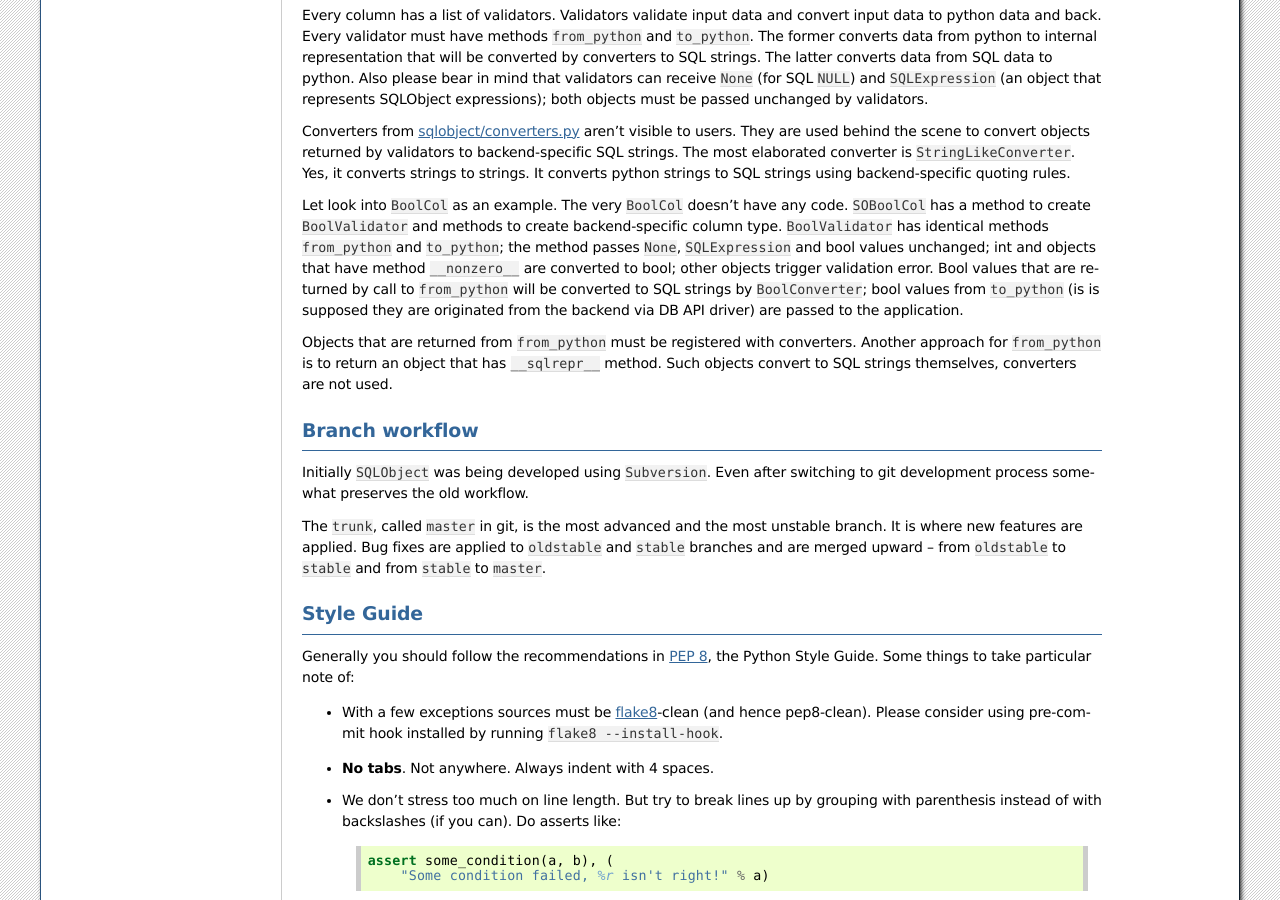
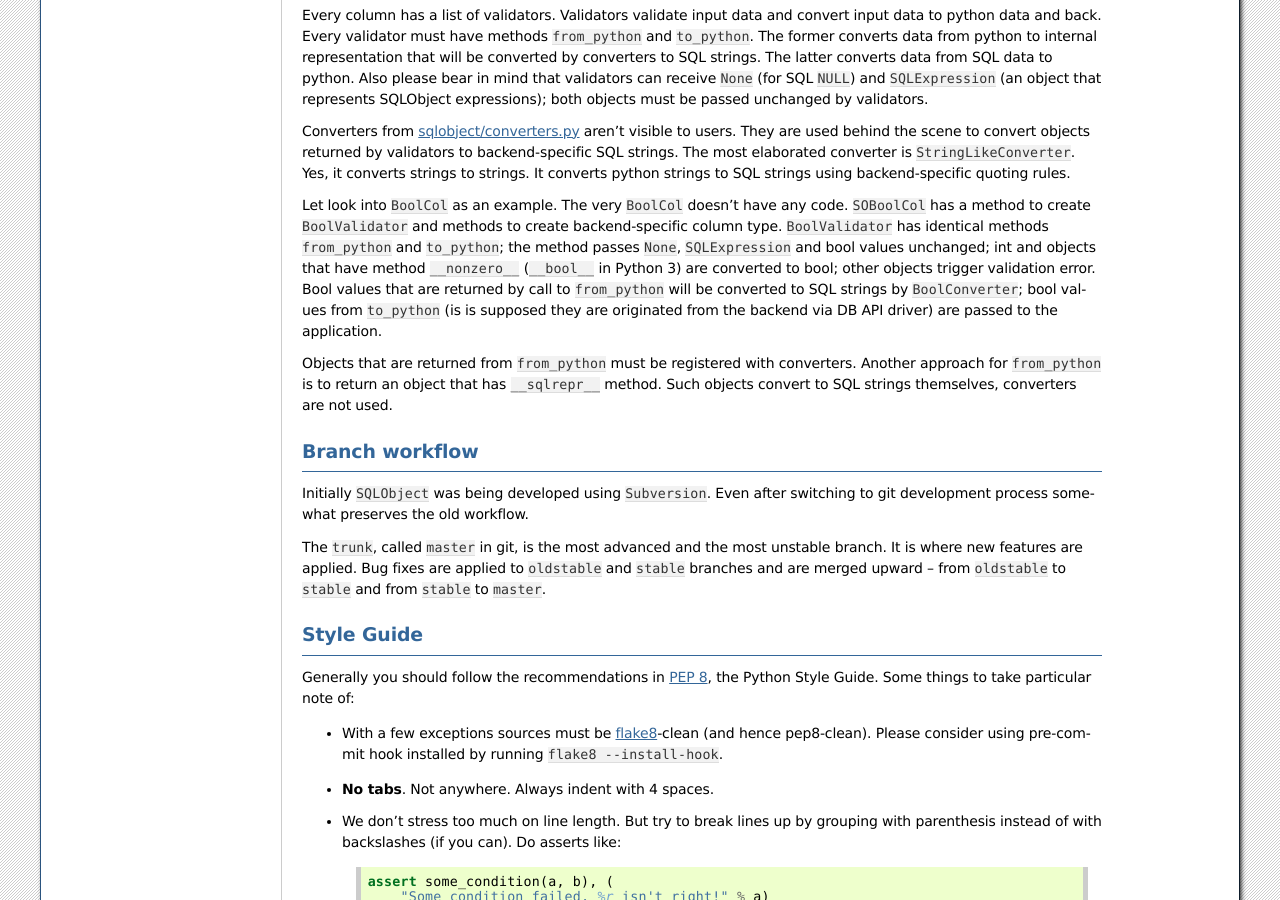
Before and after one commit to sqlobject/sqlobject, a Sphinx documentation site: the page built from docs/DeveloperGuide.rst, in a window 1280 px wide and 900 px high, scrolled down 1110 px. Built offline with Sphinx 7.4.7, drawn with Linux system fonts in a browser that asks for light colours.

Commit message:
Test for __nonzero__ under Python 2, __bool__ under Python 3 in BoolCol

```diff
--- a/docs/DeveloperGuide.rst
+++ b/docs/DeveloperGuide.rst
@@ -92,12 +92,12 @@ have any code. ``SOBoolCol`` has a method to create ``BoolValidator``
 and methods to create backend-specific column type. ``BoolValidator``
 has identical methods ``from_python`` and ``to_python``; the method
 passes ``None``, ``SQLExpression`` and bool values unchanged; int and
-objects that have method ``__nonzero__`` are converted to bool; other
-objects trigger validation error. Bool values that are returned by call
-to ``from_python`` will be converted to SQL strings by
-``BoolConverter``; bool values from ``to_python`` (is is supposed they
-are originated from the backend via DB API driver) are passed to the
-application.
+objects that have method ``__nonzero__`` (``__bool__`` in Python 3) are
+converted to bool; other objects trigger validation error. Bool values
+that are returned by call to ``from_python`` will be converted to SQL
+strings by ``BoolConverter``; bool values from ``to_python`` (is is
+supposed they are originated from the backend via DB API driver) are
+passed to the application.
 
 Objects that are returned from ``from_python`` must be registered with
 converters. Another approach for ``from_python`` is to return an object
--- a/docs/News.rst
+++ b/docs/News.rst
@@ -16,6 +16,8 @@ Minor features
 * Convert scripts repository to devscripts subdirectory.
   Some of thses scripts are version-dependent so it's better to have them
   in the main repo.
+
+* Test for __nonzero__ under Python 2, __bool__ under Python 3 in BoolCol.
 
 Drivers (work in progress)
 --------------------------
```
Also changed, not shown: 3 other files.
